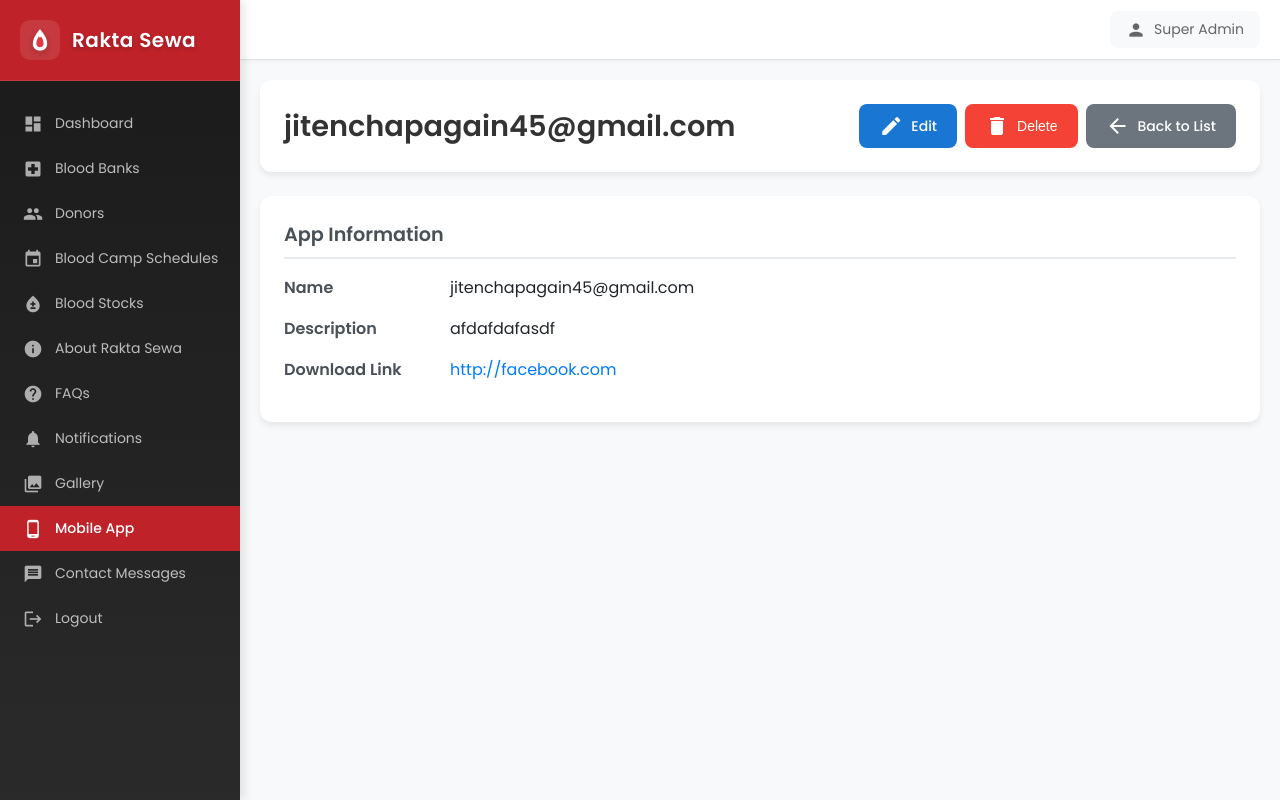
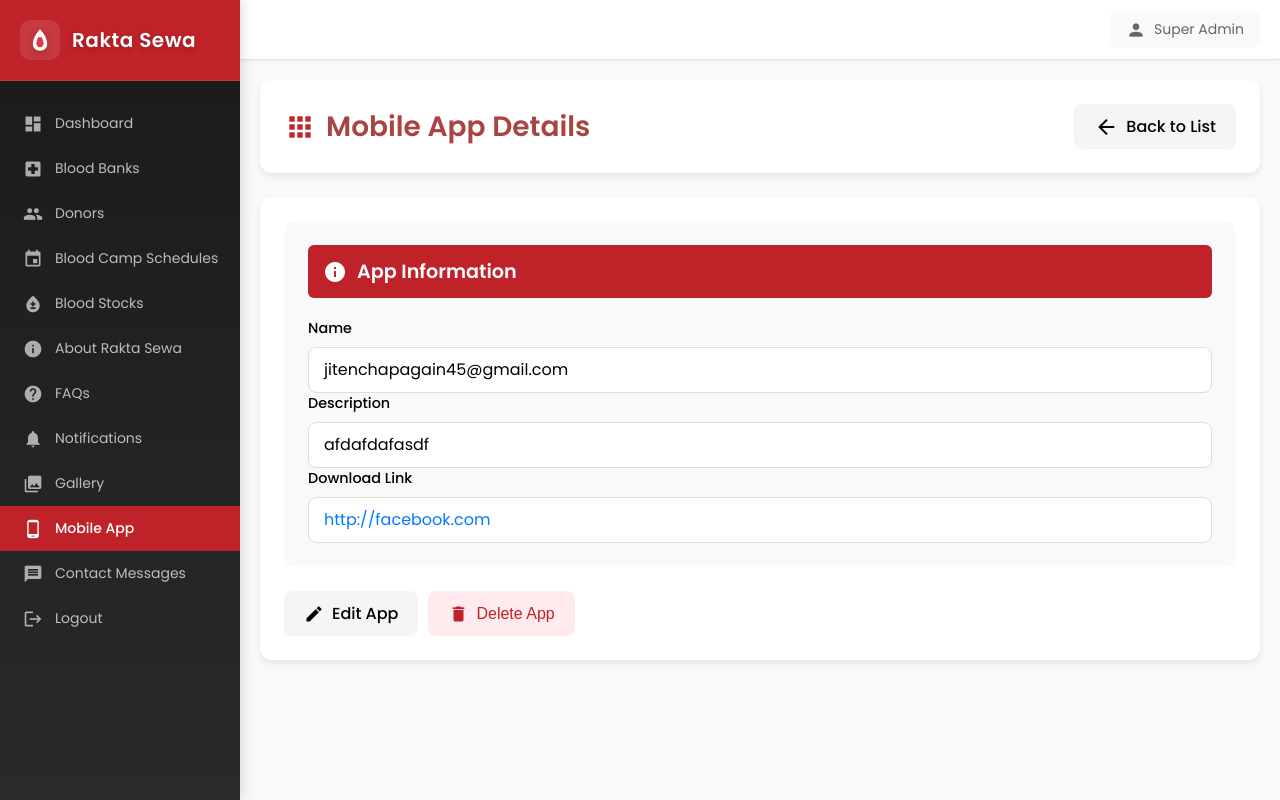
Before and after one commit to JitenChapagain/FYP, a Django app: page /admin/mobile-apps/1/ in a window 1280 px wide. Run offline with Django 3.2, Linux system fonts and the light colour scheme; a user stored in the database is signed in; data comes from the database, SQL or seed files in the repository; both versions use the stored data as it was after the commit.

```diff
--- a/custom_admin/templates/mobile_apps/adminMobileAppDetail.html
+++ b/custom_admin/templates/mobile_apps/adminMobileAppDetail.html
@@ -18,21 +18,98 @@
         align-items: center;
     }
 
-    .content-header h1 {
+    .content-title {
+        color: #A94442;
+        font-size: 28px;
+        font-weight: 600;
         margin: 0;
-        font-size: 1.8rem;
-        color: #333;
+        display: flex;
+        align-items: center;
+        gap: 10px;
     }
-
-    .btn-group {
+    .content-title .material-icons {
+        color: #bf2229;
+        font-size: 32px;
+    }
+    .back-button {
+        display: inline-flex;
+        align-items: center;
+        gap: 8px;
+        padding: 10px 20px;
+        background: #f5f5f5;
+        color: #000000;
+        border-radius: 8px;
+        text-decoration: none;
+        font-weight: 500;
+        transition: all 0.3s ease;
+    }
+    .back-button:hover {
+        background: #e0e0e0;
+        transform: translateY(-1px);
+    }
+    .detail-card {
+        background: #fff;
+        padding: 24px;
+        border-radius: 12px;
+        box-shadow: 0 4px 6px rgba(0,0,0,0.07);
+    }
+    .detail-section {
+        margin-bottom: 24px;
+        padding: 24px;
+        background: #f8f9fa;
+        border-radius: 12px;
+        transition: all 0.3s ease;
+    }
+    .detail-section:hover {
+        box-shadow: 0 4px 8px rgba(0,0,0,0.08);
+        transform: translateY(-2px);
+    }
+    .section-title {
+        color: white;
+        font-size: 1.2rem;
+        font-weight: 600;
+        margin-bottom: 20px;
         display: flex;
-        gap: 0.5rem;
+        align-items: center;
+        gap: 10px;
+        padding: 12px 15px;
+        background-color: #bf2229;
+        border-radius: 6px;
     }
-
+    .section-title .material-icons {
+        color: white;
+    }
+    .detail-label {
+        color: #000000;
+        font-size: 0.9rem;
+        font-weight: 500;
+        margin-bottom: 8px;
+    }
+    .detail-value {
+        color: #000000;
+        font-size: 1rem;
+        line-height: 1.5;
+        padding: 10px 15px;
+        background: #fff;
+        border-radius: 8px;
+        border: 1px solid #ddd;
+    }
+    .detail-value a {
+        color: #007bff;
+        text-decoration: none;
+    }
+    .detail-value a:hover {
+        text-decoration: underline;
+    }
+    .action-buttons {
+        display: flex;
+        gap: 10px;
+        margin-top: 24px;
+    }
     .btn {
         padding: 10px 20px;
         border-radius: 8px;
-        font-size: 14px;
+        font-size: 1rem;
         font-weight: 500;
         cursor: pointer;
         border: none;
@@ -42,85 +119,35 @@
         transition: all 0.3s ease;
         text-decoration: none;
     }
-
-    .btn-primary {
-        background-color: #1976d2;
-        color: white;
+    .btn .material-icons {
+        font-size: 20px;
     }
-
-    .btn-primary:hover {
-        background-color: #1565c0;
+    .btn-edit {
+        background-color: #f5f5f5;
+        color: #000000;
     }
-
-    .btn-danger {
-        background-color: #f44336;
-        color: white;
+    .btn-edit:hover {
+        background-color: #e0e0e0;
+        transform: translateY(-1px);
     }
-
-    .btn-danger:hover {
-        background-color: #e53935;
+    .btn-delete {
+        background-color: #ffebee;
+        color: #bf2229;
     }
-
+    .btn-delete:hover {
+        background-color: #bf2229;
+        color: #fff;
+        transform: translateY(-1px);
+    }
     .btn-secondary {
-        background-color: #6c757d;
-        color: white;
-        border: none;
+        background-color: #f5f5f5;
+        color: #000000;
     }
-
     .btn-secondary:hover {
-        background-color: #5a6268;
-        color: white;
+        background-color: #e0e0e0;
+        color: #000000;
+        transform: translateY(-1px);
     }
-
-    .detail-container {
-        background: #fff;
-        border-radius: 12px;
-        box-shadow: 0 4px 6px rgba(0,0,0,0.07);
-        padding: 24px;
-    }
-
-    .detail-section {
-        margin-bottom: 2rem;
-    }
-
-    .detail-section:last-child {
-        margin-bottom: 0;
-    }
-
-    .detail-section h2 {
-        font-size: 1.2rem;
-        color: #495057;
-        margin-bottom: 1rem;
-        padding-bottom: 0.5rem;
-        border-bottom: 2px solid #e9ecef;
-    }
-
-    .detail-row {
-        display: grid;
-        grid-template-columns: 150px 1fr;
-        gap: 1rem;
-        margin-bottom: 1rem;
-        align-items: start;
-    }
-
-    .detail-label {
-        font-weight: 600;
-        color: #495057;
-    }
-
-    .detail-value {
-        color: #212529;
-    }
-
-    .detail-value a {
-        color: #007bff;
-        text-decoration: none;
-    }
-
-    .detail-value a:hover {
-        text-decoration: underline;
-    }
-
     .modal {
         display: none;
         position: fixed;
@@ -131,7 +158,6 @@
         background-color: rgba(0,0,0,0.5);
         z-index: 1000;
     }
-
     .modal-content {
         background-color: white;
         margin: 15% auto;
@@ -141,26 +167,21 @@
         max-width: 500px;
         position: relative;
     }
-
     .modal-header {
         margin-bottom: 1.5rem;
     }
-
     .modal-header h2 {
         margin: 0;
         color: #dc3545;
     }
-
     .modal-body {
         margin-bottom: 1.5rem;
     }
-
     .modal-footer {
         display: flex;
         justify-content: flex-end;
         gap: 1rem;
     }
-
     .close {
         position: absolute;
         right: 1rem;
@@ -169,27 +190,22 @@
         cursor: pointer;
         color: #6c757d;
     }
-
     .close:hover {
         color: #495057;
     }
-
     @media (max-width: 768px) {
-        .detail-row {
-            grid-template-columns: 1fr;
+        .detail-section {
+            padding: 16px;
         }
-
         .content-header {
             flex-direction: column;
             gap: 1rem;
             align-items: flex-start;
         }
-
-        .btn-group {
+        .action-buttons {
             width: 100%;
             flex-wrap: wrap;
         }
-
         .btn {
             flex: 1;
             min-width: 120px;
@@ -199,40 +215,40 @@
 </style>
 
 <div class="content-header">
-    <h1>{{ mobile_app.name }}</h1>
-    <div class="btn-group">
-        <a href="{% url 'admin_mobile_app_edit' mobile_app.id %}" class="btn btn-primary">
-            <i class="material-icons">edit</i>
-            Edit
-        </a>
-        <button onclick="showDeleteModal()" class="btn btn-danger">
-            <i class="material-icons">delete</i>
-            Delete
-        </button>
-        <a href="{% url 'admin_mobile_apps' %}" class="btn btn-secondary">
-            <i class="material-icons">arrow_back</i>
+    <h1 class="content-title">
+        <span class="material-icons">apps</span>
+        Mobile App Details
+    </h1>
+    <a href="{% url 'admin_mobile_apps' %}" class="back-button">
+        <span class="material-icons">arrow_back</span>
         Back to List
     </a>
 </div>
-</div>
 
-<div class="detail-container">
+<div class="detail-card">
     <div class="detail-section">
-        <h2>App Information</h2>
-        <div class="detail-row">
+        <h2 class="section-title">
+            <span class="material-icons">info</span>
+            App Information
+        </h2>
         <div class="detail-label">Name</div>
         <div class="detail-value">{{ mobile_app.name }}</div>
-        </div>
-        <div class="detail-row">
         <div class="detail-label">Description</div>
         <div class="detail-value">{{ mobile_app.description }}</div>
-        </div>
-        <div class="detail-row">
         <div class="detail-label">Download Link</div>
         <div class="detail-value">
             <a href="{{ mobile_app.download_link }}" target="_blank">{{ mobile_app.download_link }}</a>
         </div>
     </div>
+    <div class="action-buttons">
+        <a href="{% url 'admin_mobile_app_edit' mobile_app.id %}" class="btn btn-edit">
+            <span class="material-icons">edit</span>
+            Edit App
+        </a>
+        <button onclick="showDeleteModal()" class="btn btn-delete">
+            <span class="material-icons">delete</span>
+            Delete App
+        </button>
     </div>
 </div>
 
@@ -248,7 +264,7 @@
         </div>
         <div class="modal-footer">
             <button onclick="hideDeleteModal()" class="btn btn-secondary">Cancel</button>
-            <a href="{% url 'admin_mobile_app_delete' mobile_app.id %}" class="btn btn-danger">Delete</a>
+            <a href="{% url 'admin_mobile_app_delete' mobile_app.id %}" class="btn btn-delete">Delete</a>
         </div>
     </div>
 </div>
```
Also changed, not shown: custom_admin/templates/mobile_apps/adminMobileAppAdd.html (+89 -39 lines), custom_admin/templates/mobile_apps/adminMobileAppEdit.html (+89 -96 lines), custom_admin/templates/mobile_apps/adminMobileApps.html (+53 -12 lines), db.sqlite3. Lines whose indentation alone changed are shown as unchanged.
